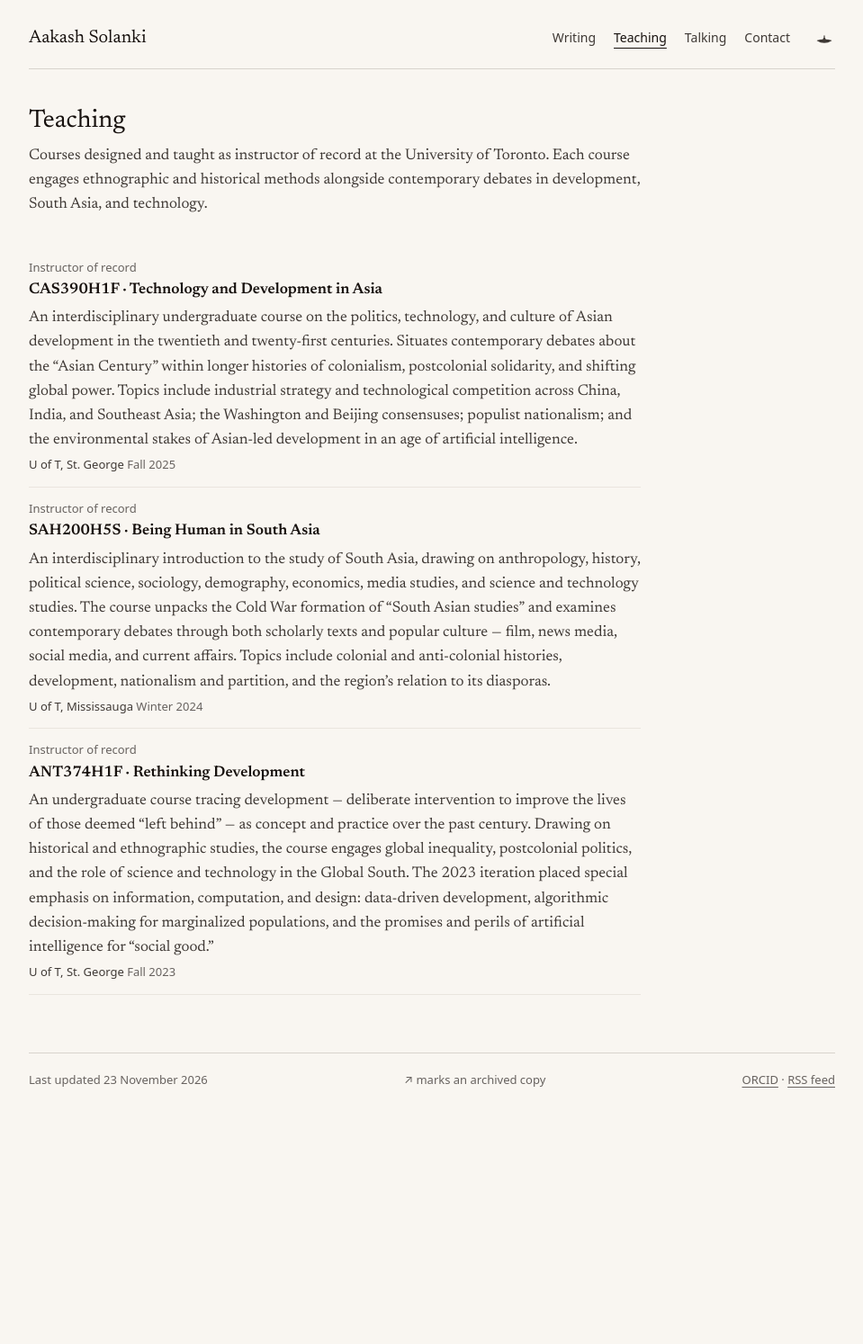
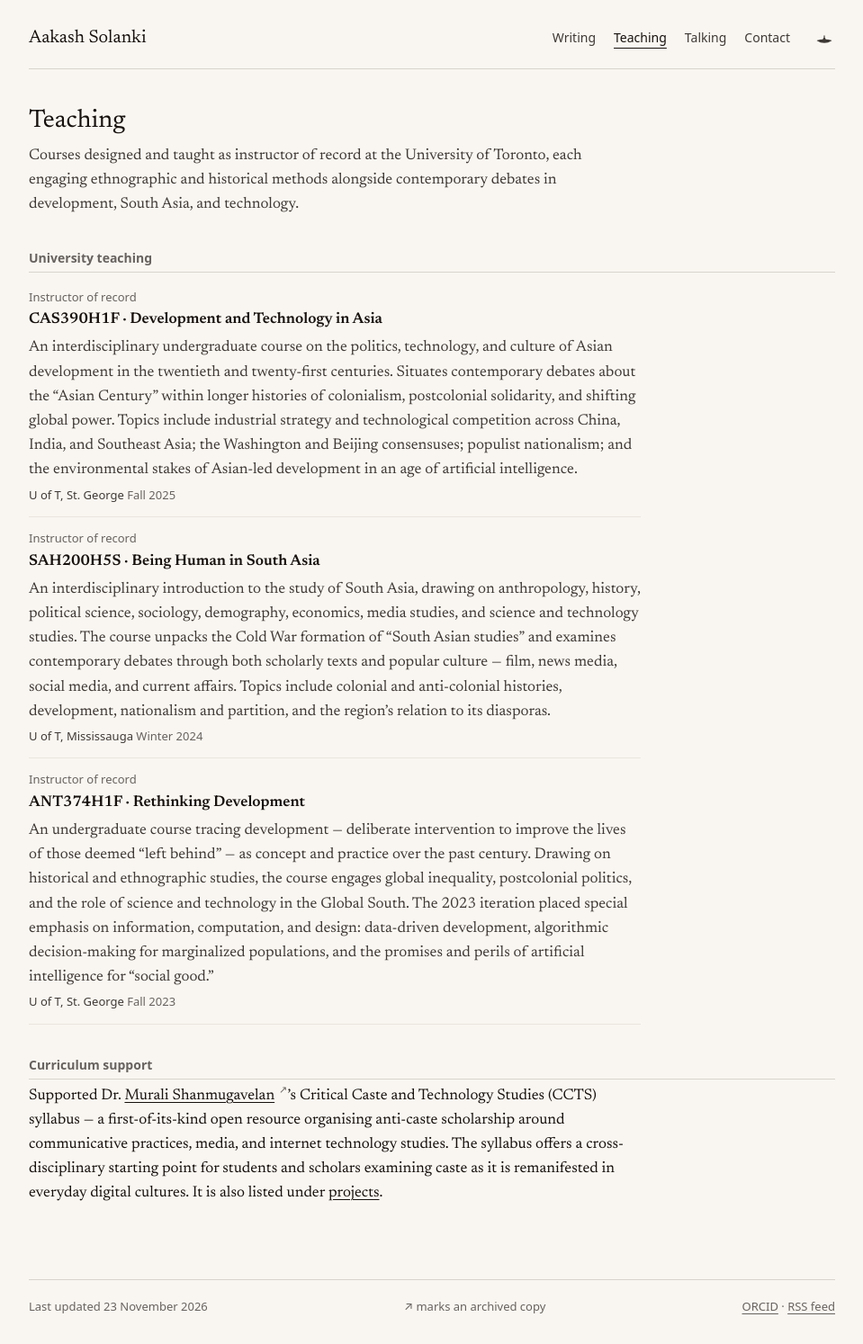
Before and after one commit to skishchampi/skishchampi.github.io, a Jekyll site: the page built from teaching.md, in a window 1280 px wide. Shown: the whole page at 90% size, without its empty margins (160-1119 px from the left). Built offline with Jekyll 4.4.1, drawn with Linux system fonts in a browser that asks for light colours; before the commit the page ends 1242 px from its top, so only the background shows below that.

Commit message:
content: split teaching into university courses and curriculum support
Section the page into University teaching (the three courses as instructor of record) and Curriculum support (the CCTS syllabus). Correct CAS390H1F to its calendar title, Development and Technology in Asia, in the visible heading and the Course JSON-LD.

```diff
--- a/teaching.md
+++ b/teaching.md
@@ -2,20 +2,22 @@
 layout: default
 title: Teaching
 permalink: /teaching/
-description: "Undergraduate courses designed and taught as instructor of record at the University of Toronto."
+description: "Courses taught as instructor of record at the University of Toronto, and support for curriculum work in critical caste and technology studies."
 ---
 
 <header class="pagehead">
   <div>
     <h1>Teaching</h1>
-    <p class="standfirst">Courses designed and taught as instructor of record at the University of Toronto. Each course engages ethnographic and historical methods alongside contemporary debates in development, South Asia, and technology.</p>
+    <p class="standfirst">Courses designed and taught as instructor of record at the University of Toronto, each engaging ethnographic and historical methods alongside contemporary debates in development, South Asia, and technology.</p>
   </div>
 </header>
+
+<h2 class="label">University teaching</h2>
 
 <div class="course">
   <div class="role">Instructor of record</div>
   <div>
-    <p class="title">CAS390H1F · Technology and Development in Asia</p>
+    <p class="title">CAS390H1F · Development and Technology in Asia</p>
     <p class="desc">An interdisciplinary undergraduate course on the politics, technology, and culture of Asian development in the twentieth and twenty-first centuries. Situates contemporary debates about the &ldquo;Asian Century&rdquo; within longer histories of colonialism, postcolonial solidarity, and shifting global power. Topics include industrial strategy and technological competition across China, India, and Southeast Asia; the Washington and Beijing consensuses; populist nationalism; and the environmental stakes of Asian-led development in an age of artificial intelligence.</p>
   </div>
   <div class="when">
@@ -48,6 +50,10 @@ description: "Undergraduate courses designed and taught as instructor of record
   </div>
 </div>
 
+<h2 class="label">Curriculum support</h2>
+
+<p>Supported Dr. <a target="_blank" rel="noopener noreferrer" href="https://www.oii.ox.ac.uk/people/profiles/murali-shanmugavelan/">Murali Shanmugavelan</a>&nbsp;<sup class="archive-link"><a target="_blank" rel="noopener noreferrer" href="https://web.archive.org/web/2/https://www.oii.ox.ac.uk/people/profiles/murali-shanmugavelan/" aria-label="Wayback Machine archived copy">↗</a></sup>&rsquo;s Critical Caste and Technology Studies (CCTS) syllabus — a first-of-its-kind open resource organising anti-caste scholarship around communicative practices, media, and internet technology studies. The syllabus offers a cross-disciplinary starting point for students and scholars examining caste as it is remanifested in everyday digital cultures. It is also listed under <a href="/projects/">projects</a>.</p>
+
 <script type="application/ld+json">
 {
   "@context": "https://schema.org",
@@ -58,7 +64,7 @@ description: "Undergraduate courses designed and taught as instructor of record
       "position": 1,
       "item": {
         "@type": "Course",
-        "name": "Technology and Development in Asia",
+        "name": "Development and Technology in Asia",
         "courseCode": "CAS390H1F",
         "description": "An interdisciplinary undergraduate course on the politics, technology, and culture of Asian development in the twentieth and twenty-first centuries. Situates contemporary debates about the 'Asian Century' within longer histories of colonialism, postcolonial solidarity, and shifting global power.",
         "provider": {
```
